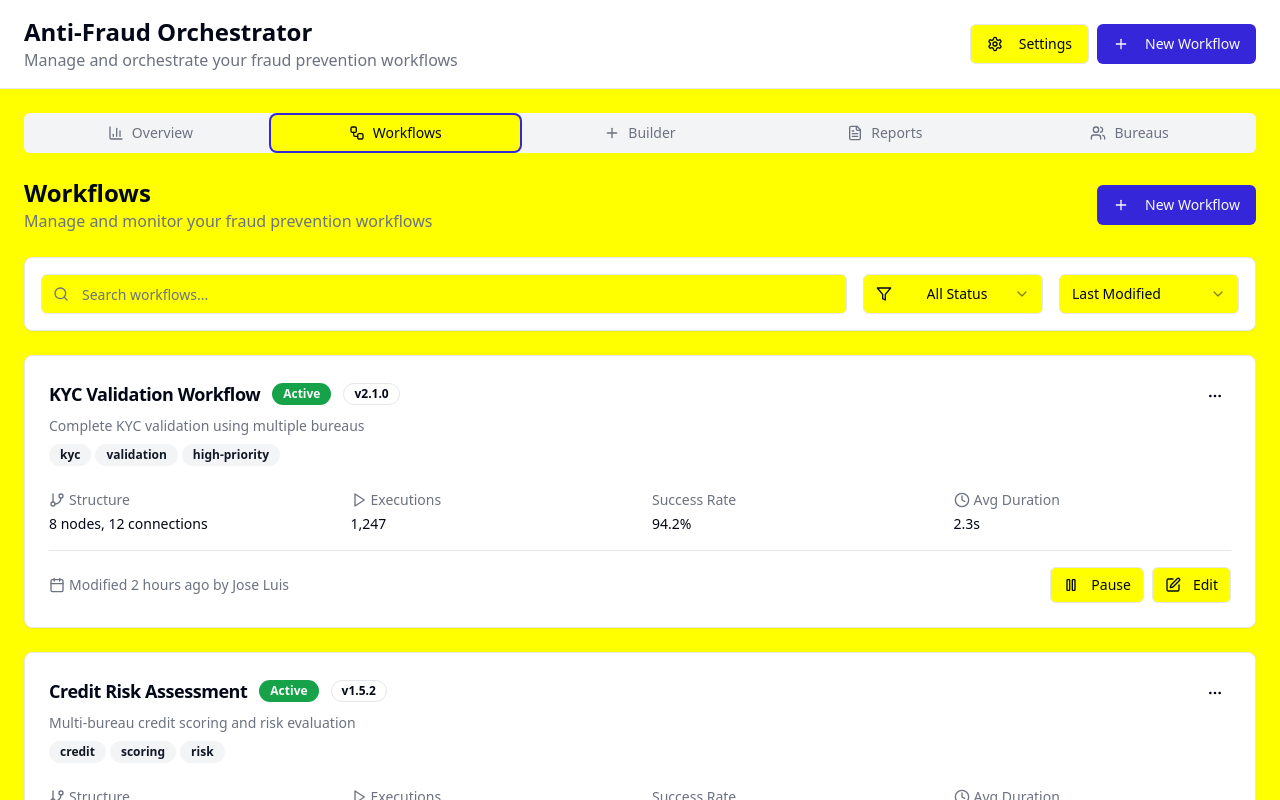
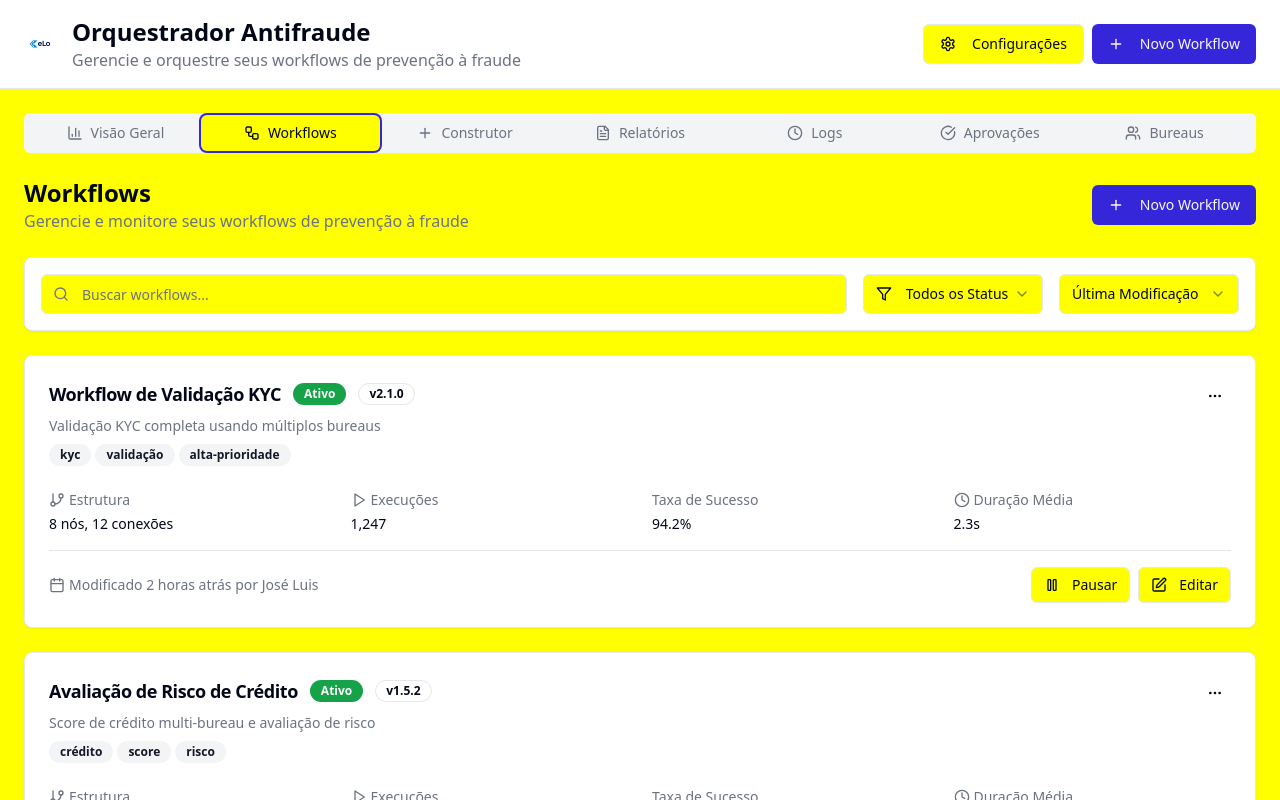
Before and after one commit to kamilaalves1/Front-orquestrador-workflow, a React (Vite) app: page / in a window 1280 px wide. Both pictures are taken after a click on the tab "Workflows". Shown: the top 800 px of the page. Built offline with nearby package versions, Linux system fonts and the light colour scheme.

Commit message:
Refactor: Implement requested changes

```diff
--- a/src/components/Dashboard.tsx
+++ b/src/components/Dashboard.tsx
@@ -21,13 +21,20 @@ import { WorkflowBuilder } from './WorkflowBuilder';
 import { WorkflowList } from './WorkflowList';
 import { ExecutionReports } from './ExecutionReports';
 import { BureauManagement } from './BureauManagement';
+import { ExecutionLogs } from './ExecutionLogs';
+import { WorkflowApproval } from './WorkflowApproval';
+import { NewWorkflowDialog } from './NewWorkflowDialog';
+import eloLogo from '@/assets/elo-logo.png';
+import { useToast } from '@/hooks/use-toast';
 
 export const Dashboard = () => {
   const [activeTab, setActiveTab] = useState('overview');
 
+  const { toast } = useToast();
+
   const stats = [
     {
-      title: 'Active Workflows',
+      title: 'Workflows Ativos',
       value: '12',
       change: '+2',
       trend: 'up',
@@ -35,15 +42,15 @@ export const Dashboard = () => {
       color: 'text-primary'
     },
     {
-      title: 'Executions Today',
-      value: '1,247',
+      title: 'Execuções Hoje',
+      value: '1.247',
       change: '+15%',
       trend: 'up',
       icon: Play,
       color: 'text-success'
     },
     {
-      title: 'Success Rate',
+      title: 'Taxa de Sucesso',
       value: '94.2%',
       change: '+1.2%',
       trend: 'up',
@@ -51,7 +58,7 @@ export const Dashboard = () => {
       color: 'text-success'
     },
     {
-      title: 'Avg Processing Time',
+      title: 'Tempo Médio',
       value: '2.3s',
       change: '-0.1s',
       trend: 'down',
@@ -63,34 +70,34 @@ export const Dashboard = () => {
   const recentExecutions = [
     {
       id: '1',
-      workflowName: 'KYC Validation',
+      workflowName: 'Validação KYC',
       status: 'completed',
       duration: '1.8s',
-      timestamp: '2 min ago',
+      timestamp: '2 min atrás',
       result: 'approved'
     },
     {
       id: '2',
-      workflowName: 'Credit Scoring',
+      workflowName: 'Score de Crédito',
       status: 'completed',
       duration: '3.2s',
-      timestamp: '5 min ago',
+      timestamp: '5 min atrás',
       result: 'rejected'
     },
     {
       id: '3',
-      workflowName: 'Document Verification',
+      workflowName: 'Verificação de Documento',
       status: 'running',
       duration: '1.1s',
-      timestamp: '1 min ago',
+      timestamp: '1 min atrás',
       result: 'pending'
     },
     {
       id: '4',
-      workflowName: 'Phone Validation',
+      workflowName: 'Validação de Telefone',
       status: 'completed',
       duration: '0.9s',
-      timestamp: '3 min ago',
+      timestamp: '3 min atrás',
       result: 'approved'
     }
   ];
@@ -106,11 +113,25 @@ export const Dashboard = () => {
 
   const getResultBadge = (result: string) => {
     switch (result) {
-      case 'approved': return <Badge className="bg-success text-success-foreground">Approved</Badge>;
-      case 'rejected': return <Badge className="bg-destructive text-destructive-foreground">Rejected</Badge>;
-      case 'pending': return <Badge className="bg-warning text-warning-foreground">Pending</Badge>;
+      case 'approved': return <Badge className="bg-success text-success-foreground">Aprovado</Badge>;
+      case 'rejected': return <Badge className="bg-destructive text-destructive-foreground">Rejeitado</Badge>;
+      case 'pending': return <Badge className="bg-warning text-warning-foreground">Pendente</Badge>;
       default: return <Badge variant="outline">{result}</Badge>;
     }
+  };
+
+  const handleNewWorkflow = (workflow: any) => {
+    toast({
+      title: 'Workflow Criado',
+      description: `Workflow "${workflow.name}" criado com sucesso!`,
+    });
+  };
+
+  const handleSettings = () => {
+    toast({
+      title: 'Configurações',
+      description: 'Abrindo configurações do sistema...',
+    });
   };
 
   return (
@@ -118,21 +139,21 @@ export const Dashboard = () => {
       <div className="border-b bg-card">
         <div className="container mx-auto px-6 py-4">
           <div className="flex items-center justify-between">
-            <div>
-              <h1 className="text-2xl font-bold">Anti-Fraud Orchestrator</h1>
-              <p className="text-muted-foreground">
-                Manage and orchestrate your fraud prevention workflows
-              </p>
+            <div className="flex items-center gap-4">
+              <img src={eloLogo} alt="ELO" className="h-8 w-auto" />
+              <div>
+                <h1 className="text-2xl font-bold">Orquestrador Antifraude</h1>
+                <p className="text-muted-foreground">
+                  Gerencie e orquestre seus workflows de prevenção à fraude
+                </p>
+              </div>
             </div>
             <div className="flex gap-2">
-              <Button variant="outline">
+              <Button variant="outline" onClick={handleSettings}>
                 <Settings className="w-4 h-4 mr-2" />
-                Settings
+                Configurações
               </Button>
-              <Button>
-                <Plus className="w-4 h-4 mr-2" />
-                New Workflow
-              </Button>
+              <NewWorkflowDialog onWorkflowCreated={handleNewWorkflow} />
             </div>
           </div>
         </div>
@@ -140,10 +161,10 @@ export const Dashboard = () => {
 
       <div className="container mx-auto px-6 py-6">
         <Tabs value={activeTab} onValueChange={setActiveTab} className="space-y-6">
-          <TabsList className="grid w-full grid-cols-5">
+          <TabsList className="grid w-full grid-cols-7">
             <TabsTrigger value="overview" className="flex items-center gap-2">
               <BarChart3 className="w-4 h-4" />
-              Overview
+              Visão Geral
             </TabsTrigger>
             <TabsTrigger value="workflows" className="flex items-center gap-2">
               <Workflow className="w-4 h-4" />
@@ -151,11 +172,19 @@ export const Dashboard = () => {
             </TabsTrigger>
             <TabsTrigger value="builder" className="flex items-center gap-2">
               <Plus className="w-4 h-4" />
-              Builder
+              Construtor
             </TabsTrigger>
             <TabsTrigger value="reports" className="flex items-center gap-2">
               <FileText className="w-4 h-4" />
-              Reports
+              Relatórios
+            </TabsTrigger>
+            <TabsTrigger value="logs" className="flex items-center gap-2">
+              <Clock className="w-4 h-4" />
+              Logs
+            </TabsTrigger>
+            <TabsTrigger value="approvals" className="flex items-center gap-2">
+              <CheckCircle className="w-4 h-4" />
+              Aprovações
             </TabsTrigger>
             <TabsTrigger value="bureaus" className="flex items-center gap-2">
               <Users className="w-4 h-4" />
@@ -179,10 +208,10 @@ export const Dashboard = () => {
                     <CardContent>
                       <div className="text-2xl font-bold">{stat.value}</div>
                       <p className="text-xs text-muted-foreground">
-                        <span className={stat.trend === 'up' ? 'text-success' : 'text-destructive'}>
+                       <span className={stat.trend === 'up' ? 'text-success' : 'text-destructive'}>
                           {stat.change}
                         </span>{' '}
-                        from last period
+                        do período anterior
                       </p>
                     </CardContent>
                   </Card>
@@ -193,9 +222,9 @@ export const Dashboard = () => {
             {/* Recent Executions */}
             <Card>
               <CardHeader>
-                <CardTitle>Recent Executions</CardTitle>
+                <CardTitle>Execuções Recentes</CardTitle>
                 <CardDescription>
-                  Latest workflow executions and their results
+                  Últimas execuções de workflows e seus resultados
                 </CardDescription>
               </CardHeader>
               <CardContent>
@@ -225,7 +254,8 @@ export const Dashboard = () => {
                           variant="outline"
                           className={getStatusColor(execution.status)}
                         >
-                          {execution.status}
+                          {execution.status === 'completed' ? 'Concluído' :
+                           execution.status === 'running' ? 'Executando' : 'Falhou'}
                         </Badge>
                       </div>
                     </div>
@@ -249,6 +279,14 @@ export const Dashboard = () => {
             <ExecutionReports />
           </TabsContent>
 
+          <TabsContent value="logs" className="space-y-6">
+            <ExecutionLogs />
+          </TabsContent>
+
+          <TabsContent value="approvals" className="space-y-6">
+            <WorkflowApproval />
+          </TabsContent>
+
           <TabsContent value="bureaus" className="space-y-6">
             <BureauManagement />
           </TabsContent>
--- a/src/components/WorkflowList.tsx
+++ b/src/components/WorkflowList.tsx
@@ -29,8 +29,8 @@ import {
 const workflows = [
   {
     id: '1',
-    name: 'KYC Validation Workflow',
-    description: 'Complete KYC validation using multiple bureaus',
+    name: 'Workflow de Validação KYC',
+    description: 'Validação KYC completa usando múltiplos bureaus',
     status: 'active',
     version: '2.1.0',
     nodes: 8,
@@ -38,14 +38,14 @@ const workflows = [
     executions: 1247,
     successRate: 94.2,
     avgDuration: '2.3s',
-    lastModified: '2 hours ago',
-    createdBy: 'Jose Luis',
-    tags: ['kyc', 'validation', 'high-priority']
+    lastModified: '2 horas atrás',
+    createdBy: 'José Luis',
+    tags: ['kyc', 'validação', 'alta-prioridade']
   },
   {
     id: '2',
-    name: 'Credit Risk Assessment',
-    description: 'Multi-bureau credit scoring and risk evaluation',
+    name: 'Avaliação de Risco de Crédito',
+    description: 'Score de crédito multi-bureau e avaliação de risco',
     status: 'active',
     version: '1.5.2',
     nodes: 12,
@@ -53,14 +53,14 @@ const workflows = [
     executions: 892,
     successRate: 91.8,
     avgDuration: '4.1s',
-    lastModified: '1 day ago',
+    lastModified: '1 dia atrás',
     createdBy: 'Maria Silva',
-    tags: ['credit', 'scoring', 'risk']
+    tags: ['crédito', 'score', 'risco']
   },
   {
     id: '3',
-    name: 'Document Verification',
-    description: 'OCR and document validation pipeline',
+    name: 'Verificação de Documento',
+    description: 'Pipeline de OCR e validação de documentos',
     status: 'draft',
     version: '0.8.0',
     nodes: 6,
@@ -68,14 +68,14 @@ const workflows = [
     executions: 0,
     successRate: 0,
     avgDuration: '-',
-    lastModified: '3 days ago',
+    lastModified: '3 dias atrás',
     createdBy: 'Carlos Roberto',
-    tags: ['document', 'ocr', 'validation']
+    tags: ['documento', 'ocr', 'validação']
   },
   {
     id: '4',
-    name: 'Phone Number Validation',
-    description: 'Telesign and Prove integration for phone verification',
+    name: 'Validação de Número de Telefone',
+    description: 'Integração Telesign e Prove para verificação telefônica',
     status: 'inactive',
     version: '1.2.1',
     nodes: 4,
@@ -83,9 +83,9 @@ const workflows = [
     executions: 234,
     successRate: 98.7,
     avgDuration: '1.1s',
-    lastModified: '1 week ago',
+    lastModified: '1 semana atrás',
     createdBy: 'Ana Costa',
-    tags: ['phone', 'sms', 'validation']
+    tags: ['telefone', 'sms', 'validação']
   }
 ];
 
@@ -97,11 +97,11 @@ export const WorkflowList = () => {
   const getStatusBadge = (status: string) => {
     switch (status) {
       case 'active':
-        return <Badge className="bg-success text-success-foreground">Active</Badge>;
+        return <Badge className="bg-success text-success-foreground">Ativo</Badge>;
       case 'inactive':
-        return <Badge variant="secondary">Inactive</Badge>;
+        return <Badge variant="secondary">Inativo</Badge>;
       case 'draft':
-        return <Badge className="bg-warning text-warning-foreground">Draft</Badge>;
+        return <Badge className="bg-warning text-warning-foreground">Rascunho</Badge>;
       default:
         return <Badge variant="outline">{status}</Badge>;
     }
@@ -124,12 +124,12 @@ export const WorkflowList = () => {
         <div>
           <h2 className="text-2xl font-bold">Workflows</h2>
           <p className="text-muted-foreground">
-            Manage and monitor your fraud prevention workflows
+            Gerencie e monitore seus workflows de prevenção à fraude
           </p>
         </div>
         <Button>
           <Plus className="w-4 h-4 mr-2" />
-          New Workflow
+          Novo Workflow
         </Button>
       </div>
 
@@ -140,7 +140,7 @@ export const WorkflowList = () => {
             <div className="relative flex-1">
               <Search className="absolute left-3 top-1/2 transform -translate-y-1/2 text-muted-foreground w-4 h-4" />
               <Input
-                placeholder="Search workflows..."
+                placeholder="Buscar workflows..."
                 value={searchTerm}
                 onChange={(e) => setSearchTerm(e.target.value)}
                 className="pl-10"
@@ -153,10 +153,10 @@ export const WorkflowList = () => {
                 <SelectValue placeholder="Status" />
               </SelectTrigger>
               <SelectContent>
-                <SelectItem value="all">All Status</SelectItem>
-                <SelectItem value="active">Active</SelectItem>
-                <SelectItem value="inactive">Inactive</SelectItem>
-                <SelectItem value="draft">Draft</SelectItem>
+                <SelectItem value="all">Todos os Status</SelectItem>
+                <SelectItem value="active">Ativo</SelectItem>
+                <SelectItem value="inactive">Inativo</SelectItem>
+                <SelectItem value="draft">Rascunho</SelectItem>
               </SelectContent>
             </Select>
 
@@ -165,10 +165,10 @@ export const WorkflowList = () => {
                 <SelectValue placeholder="Sort by" />
               </SelectTrigger>
               <SelectContent>
-                <SelectItem value="lastModified">Last Modified</SelectItem>
-                <SelectItem value="name">Name</SelectItem>
-                <SelectItem value="executions">Executions</SelectItem>
-                <SelectItem value="successRate">Success Rate</SelectItem>
+                <SelectItem value="lastModified">Última Modificação</SelectItem>
+                <SelectItem value="name">Nome</SelectItem>
+                <SelectItem value="executions">Execuções</SelectItem>
+                <SelectItem value="successRate">Taxa de Sucesso</SelectItem>
               </SelectContent>
             </Select>
           </div>
@@ -208,20 +208,20 @@ export const WorkflowList = () => {
                   <DropdownMenuContent align="end">
                     <DropdownMenuItem>
                       <Edit className="h-4 w-4 mr-2" />
-                      Edit
+                      Editar
                     </DropdownMenuItem>
                     <DropdownMenuItem>
                       <Copy className="h-4 w-4 mr-2" />
-                      Duplicate
+                      Duplicar
                     </DropdownMenuItem>
                     <DropdownMenuItem>
                       <Play className="h-4 w-4 mr-2" />
-                      Test Run
+                      Executar Teste
                     </DropdownMenuItem>
                     <DropdownMenuSeparator />
                     <DropdownMenuItem className="text-destructive">
                       <Trash2 className="h-4 w-4 mr-2" />
-                      Delete
+                      Excluir
                     </DropdownMenuItem>
                   </DropdownMenuContent>
                 </DropdownMenu>
@@ -233,17 +233,17 @@ export const WorkflowList = () => {
                 <div className="space-y-1">
                   <div className="flex items-center text-sm text-muted-foreground">
                     <GitBranch className="w-4 h-4 mr-1" />
-                    Structure
+                    Estrutura
                   </div>
                   <div className="text-sm font-medium">
-                    {workflow.nodes} nodes, {workflow.connections} connections
+                    {workflow.nodes} nós, {workflow.connections} conexões
                   </div>
                 </div>
 
                 <div className="space-y-1">
                   <div className="flex items-center text-sm text-muted-foreground">
                     <Play className="w-4 h-4 mr-1" />
-                    Executions
+                    Execuções
                   </div>
                   <div className="text-sm font-medium">
                     {workflow.executions.toLocaleString()}
@@ -251,7 +251,7 @@ export const WorkflowList = () => {
                 </div>
 
                 <div className="space-y-1">
-                  <div className="text-sm text-muted-foreground">Success Rate</div>
+                  <div className="text-sm text-muted-foreground">Taxa de Sucesso</div>
                   <div className="text-sm font-medium">
                     {workflow.successRate > 0 ? `${workflow.successRate}%` : '-'}
                   </div>
@@ -260,7 +260,7 @@ export const WorkflowList = () => {
                 <div className="space-y-1">
                   <div className="flex items-center text-sm text-muted-foreground">
                     <Clock className="w-4 h-4 mr-1" />
-                    Avg Duration
+                    Duração Média
                   </div>
                   <div className="text-sm font-medium">{workflow.avgDuration}</div>
                 </div>
@@ -269,24 +269,24 @@ export const WorkflowList = () => {
               <div className="flex items-center justify-between mt-4 pt-4 border-t">
                 <div className="flex items-center text-sm text-muted-foreground">
                   <Calendar className="w-4 h-4 mr-1" />
-                  Modified {workflow.lastModified} by {workflow.createdBy}
+                  Modificado {workflow.lastModified} por {workflow.createdBy}
                 </div>
 
                 <div className="flex gap-2">
                   {workflow.status === 'active' ? (
                     <Button size="sm" variant="outline">
                       <Pause className="w-4 h-4 mr-1" />
-                      Pause
+                      Pausar
                     </Button>
                   ) : (
                     <Button size="sm">
                       <Play className="w-4 h-4 mr-1" />
-                      Activate
+                      Ativar
                     </Button>
                   )}
                   <Button size="sm" variant="outline">
                     <Edit className="w-4 h-4 mr-1" />
-                    Edit
+                    Editar
                   </Button>
                 </div>
               </div>
@@ -300,16 +300,16 @@ export const WorkflowList = () => {
           <CardContent className="flex flex-col items-center justify-center py-12">
             <div className="text-muted-foreground text-center">
               <GitBranch className="w-12 h-12 mx-auto mb-4 opacity-50" />
-              <h3 className="text-lg font-medium mb-2">No workflows found</h3>
+              <h3 className="text-lg font-medium mb-2">Nenhum workflow encontrado</h3>
               <p className="text-sm mb-4">
                 {searchTerm || statusFilter !== 'all'
-                  ? 'Try adjusting your search or filters'
-                  : 'Create your first workflow to get started'
+                  ? 'Tente ajustar sua busca ou filtros'
+                  : 'Crie seu primeiro workflow para começar'
                 }
               </p>
               <Button>
                 <Plus className="w-4 h-4 mr-2" />
-                New Workflow
+                Novo Workflow
               </Button>
             </div>
           </CardContent>
--- a/src/components/WorkflowToolbar.tsx
+++ b/src/components/WorkflowToolbar.tsx
@@ -2,6 +2,7 @@ import { Card } from '@/components/ui/card';
 import { Button } from '@/components/ui/button';
 import { Separator } from '@/components/ui/separator';
 import { Badge } from '@/components/ui/badge';
+import { useToast } from '@/hooks/use-toast';
 import {
   Play,
   Save,
@@ -11,66 +12,90 @@ import {
   GitBranch,
   Zap,
   Target,
-  ArrowRight
+  ArrowRight,
+  Pause
 } from 'lucide-react';
 
 const nodeTypes = [
   {
     type: 'bureau',
-    label: 'Bureau Service',
+    label: 'Serviço Bureau',
     icon: Database,
     color: 'bg-node-bureau',
-    description: 'External bureau integration'
+    description: 'Integração de bureau externo'
   },
   {
     type: 'condition',
-    label: 'Condition',
+    label: 'Condição',
     icon: GitBranch,
     color: 'bg-node-condition',
-    description: 'Conditional logic'
+    description: 'Lógica condicional'
   },
   {
     type: 'assignment',
-    label: 'Assignment',
+    label: 'Atribuição',
     icon: Zap,
     color: 'bg-node-assignment',
-    description: 'Variable assignment'
+    description: 'Atribuição de variável'
   },
   {
     type: 'output',
-    label: 'Output',
+    label: 'Saída',
     icon: Target,
     color: 'bg-node-output',
-    description: 'Workflow output'
+    description: 'Saída do workflow'
   }
 ];
 
 export const WorkflowToolbar = () => {
+  const { toast } = useToast();
+
   const onDragStart = (event: React.DragEvent, nodeType: string) => {
     event.dataTransfer.setData('application/reactflow', nodeType);
     event.dataTransfer.effectAllowed = 'move';
   };
 
+  const handleTest = () => {
+    toast({
+      title: 'Teste Iniciado',
+      description: 'Executando teste do workflow...',
+    });
+  };
+
+  const handleSave = () => {
+    toast({
+      title: 'Workflow Salvo',
+      description: 'Suas alterações foram salvas com sucesso.',
+    });
+  };
+
+  const handleSettings = () => {
+    toast({
+      title: 'Configurações',
+      description: 'Abrindo configurações do workflow...',
+    });
+  };
+
   return (
     <Card className="w-80 h-full rounded-none border-r border-border bg-card">
       <div className="p-6 border-b border-border">
-        <h2 className="text-lg font-semibold mb-2">Workflow Builder</h2>
+        <h2 className="text-lg font-semibold mb-2">Construtor de Workflow</h2>
         <p className="text-sm text-muted-foreground">
-          Drag and drop components to build your anti-fraud workflow
+          Arraste e solte componentes para construir seu workflow antifraude
         </p>
       </div>
 
       <div className="p-6">
         <div className="flex gap-2 mb-6">
-          <Button size="sm" className="flex-1">
+          <Button size="sm" className="flex-1" onClick={handleTest}>
             <Play className="w-4 h-4 mr-2" />
-            Test
+            Testar
           </Button>
-          <Button size="sm" variant="outline" className="flex-1">
+          <Button size="sm" variant="outline" className="flex-1" onClick={handleSave}>
             <Save className="w-4 h-4 mr-2" />
-            Save
+            Salvar
           </Button>
-          <Button size="sm" variant="outline">
+          <Button size="sm" variant="outline" onClick={handleSettings}>
             <Settings className="w-4 h-4" />
           </Button>
         </div>
@@ -79,7 +104,7 @@ export const WorkflowToolbar = () => {
           <div>
             <h3 className="font-medium mb-3 flex items-center">
               <FileText className="w-4 h-4 mr-2" />
-              Components
+              Componentes
             </h3>
             <div className="space-y-2">
               {nodeTypes.map((nodeType) => {
@@ -110,22 +135,22 @@ export const WorkflowToolbar = () => {
           <Separator />
 
           <div>
-            <h3 className="font-medium mb-3">Workflow Info</h3>
+            <h3 className="font-medium mb-3">Informações do Workflow</h3>
             <div className="space-y-3 text-sm">
               <div className="flex justify-between">
                 <span className="text-muted-foreground">Status:</span>
-                <Badge variant="secondary">Draft</Badge>
+                <Badge variant="secondary">Rascunho</Badge>
               </div>
               <div className="flex justify-between">
-                <span className="text-muted-foreground">Version:</span>
+                <span className="text-muted-foreground">Versão:</span>
                 <span>1.0.0</span>
               </div>
               <div className="flex justify-between">
-                <span className="text-muted-foreground">Nodes:</span>
+                <span className="text-muted-foreground">Nós:</span>
                 <span>1</span>
               </div>
               <div className="flex justify-between">
-                <span className="text-muted-foreground">Connections:</span>
+                <span className="text-muted-foreground">Conexões:</span>
                 <span>0</span>
               </div>
             </div>
@@ -134,15 +159,15 @@ export const WorkflowToolbar = () => {
           <Separator />
 
           <div>
-            <h3 className="font-medium mb-3">Quick Actions</h3>
+            <h3 className="font-medium mb-3">Ações Rápidas</h3>
             <div className="space-y-2">
               <Button variant="outline" size="sm" className="w-full justify-start">
                 <FileText className="w-4 h-4 mr-2" />
-                Import Template
+                Importar Template
               </Button>
               <Button variant="outline" size="sm" className="w-full justify-start">
                 <Database className="w-4 h-4 mr-2" />
-                Manage Bureaus
+                Gerenciar Bureaus
               </Button>
             </div>
           </div>
--- a/src/components/nodes/BaseNode.tsx
+++ b/src/components/nodes/BaseNode.tsx
@@ -35,7 +35,7 @@ export const BaseNode = memo(({
   };
 
   return (
-    <Card className={`min-w-[200px] p-0 border-2 border-border hover:border-primary transition-all duration-200 ${className}`}>
+    <Card className={`min-w-[160px] p-0 border-2 border-border hover:border-primary transition-all duration-200 ${className}`}>
       {showHandles && (
         <>
           <Handle
```
Also changed, not shown: src/components/WorkflowBuilder.tsx (+5 -5 lines).
